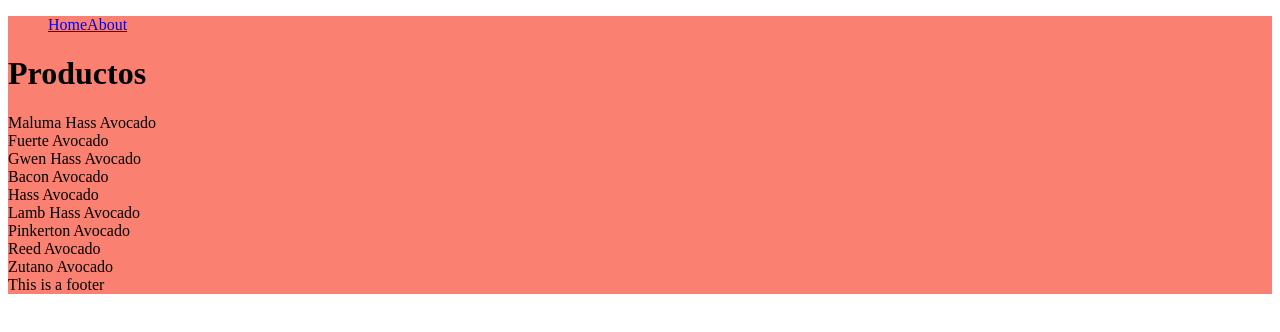
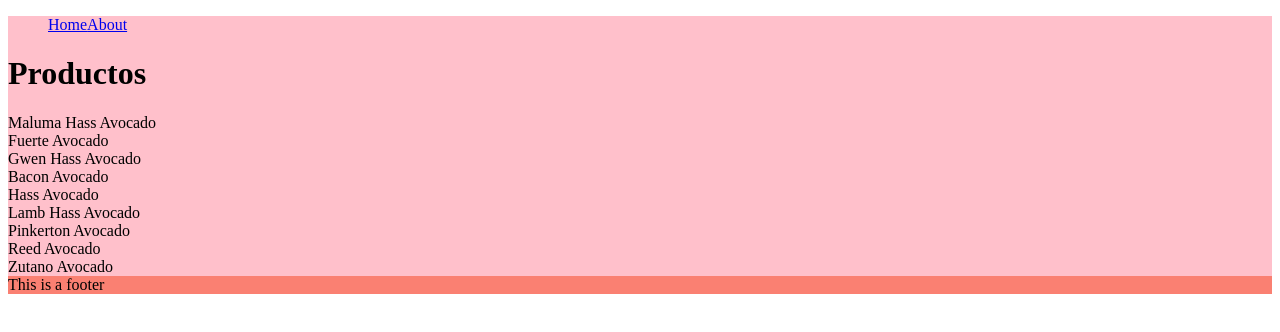
Before and after one commit to f3rcho/next-avocado, a Next.js app: page / in a window 1280 px wide. Shown: the top 332 px of the page. Built offline with nearby package versions, Linux system fonts and the light colour scheme.

Commit message:
Style CSS

```diff
--- a/component/Layout/Layout.tsx
+++ b/component/Layout/Layout.tsx
@@ -1,14 +1,21 @@
 import React from 'react';
 import Navbar from 'component/Navbar/Navbar';
 
-import styles from './layout.module.css';
-
 const Layout: React.FC = ({ children }) => {
   return (
-    <div className={styles.container}>
+    <div>
       <Navbar />
       {children}
       <footer>This is a footer</footer>
+
+      <style jsx>{`
+        footer {
+          background: salmon;
+        }
+        div {
+          background: pink;
+        }
+      `}</style>
     </div>
   );
 };
```
